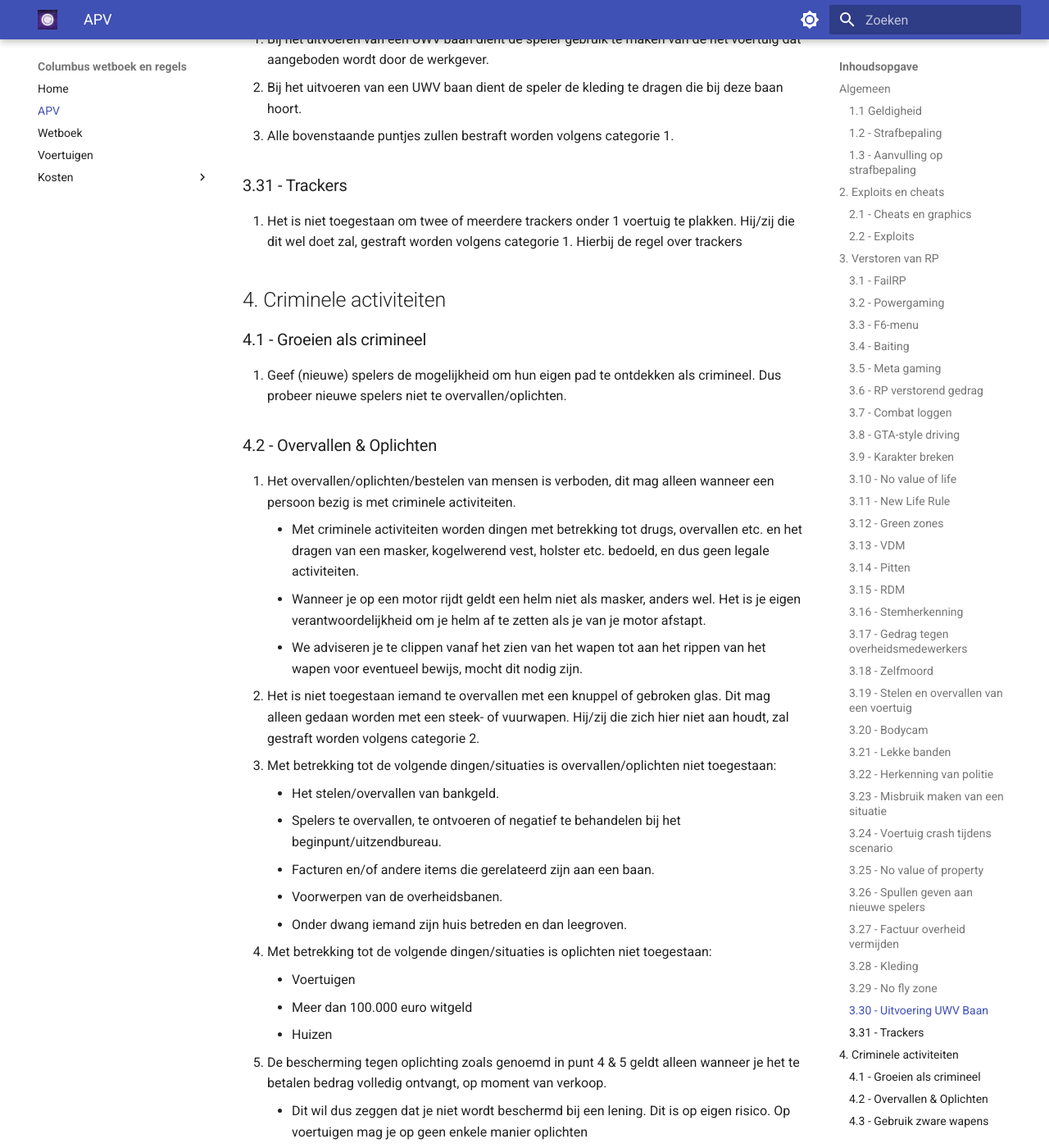
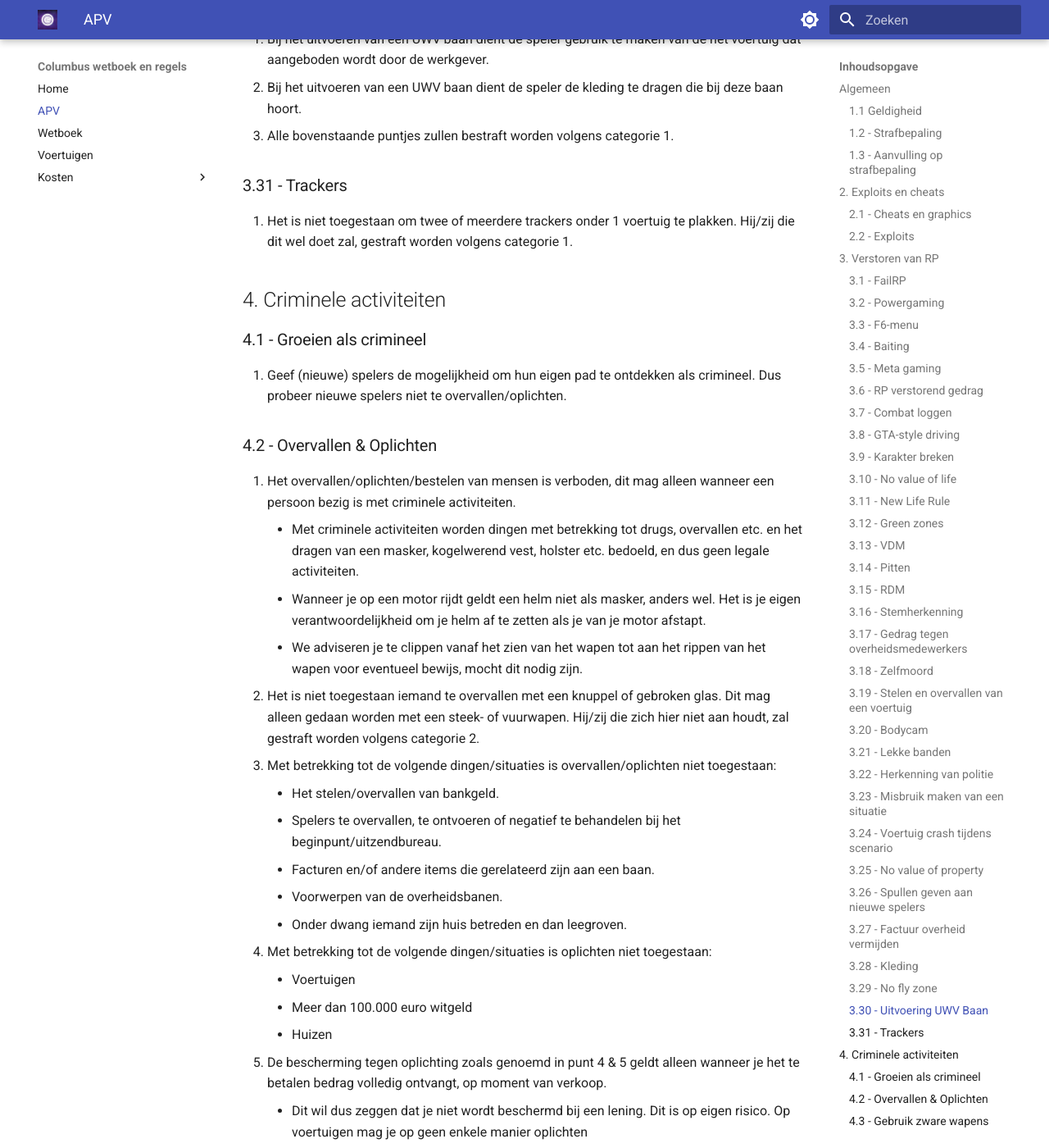
Before and after one commit to FabioK180/Columbus, an MkDocs documentation site: the page built from docs/apv.md, in a window 1280 px wide and 1400 px high, scrolled down 13768 px. Shown: the whole window at 82% size. Built offline with MkDocs 1.6.1 and Material for MkDocs 9.7.7, drawn with Linux system fonts in a browser that asks for light colours; some of the changed text lies outside the part shown.

Commit message:
aanpassing aan columbus apv

```diff
--- a/docs/apv.md
+++ b/docs/apv.md
@@ -279,7 +279,6 @@
 
 ### 3.31 - Trackers
 1. Het is niet toegestaan om twee of meerdere trackers onder 1 voertuig te plakken. Hij/zij die dit wel doet zal, gestraft worden volgens categorie 1.
-Hierbij de regel over trackers
 
 ## 4. Criminele activiteiten
 
```
Also changed, not shown: other parts of docs/apv.md (+1 -0 lines).
